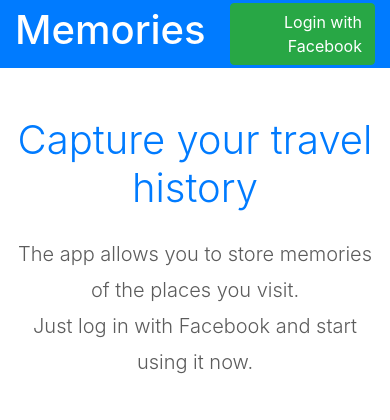
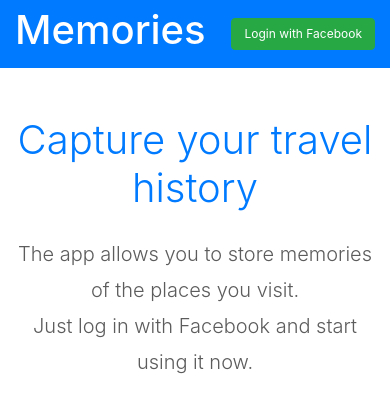
Before and after one commit to X-Viktor/memories, a Django app: page / in a window 390 px wide. Shown: the top 420 px of the page. Run offline with Django 3.2, Linux system fonts and the light colour scheme; some libraries are stand-ins or nearby versions.

Commit message:
Fixed the login button on the phone

```diff
--- a/static/user/css/style.css
+++ b/static/user/css/style.css
@@ -4,6 +4,11 @@ body {
 
 header .container {
   height: 8vh;
+}
+@media screen and (max-width: 410px) {
+  header .container a {
+    font-size: 12px;
+  }
 }
 
 .main {
--- a/static/user/css/style.scss
+++ b/static/user/css/style.scss
@@ -5,6 +5,12 @@ body {
 header {
   .container {
     height: 8vh;
+
+    @media screen and (max-width: 410px) {
+      a {
+        font-size: 12px;
+      }
+    }
   }
 }
 
```
Also changed, not shown: 1 other file.
